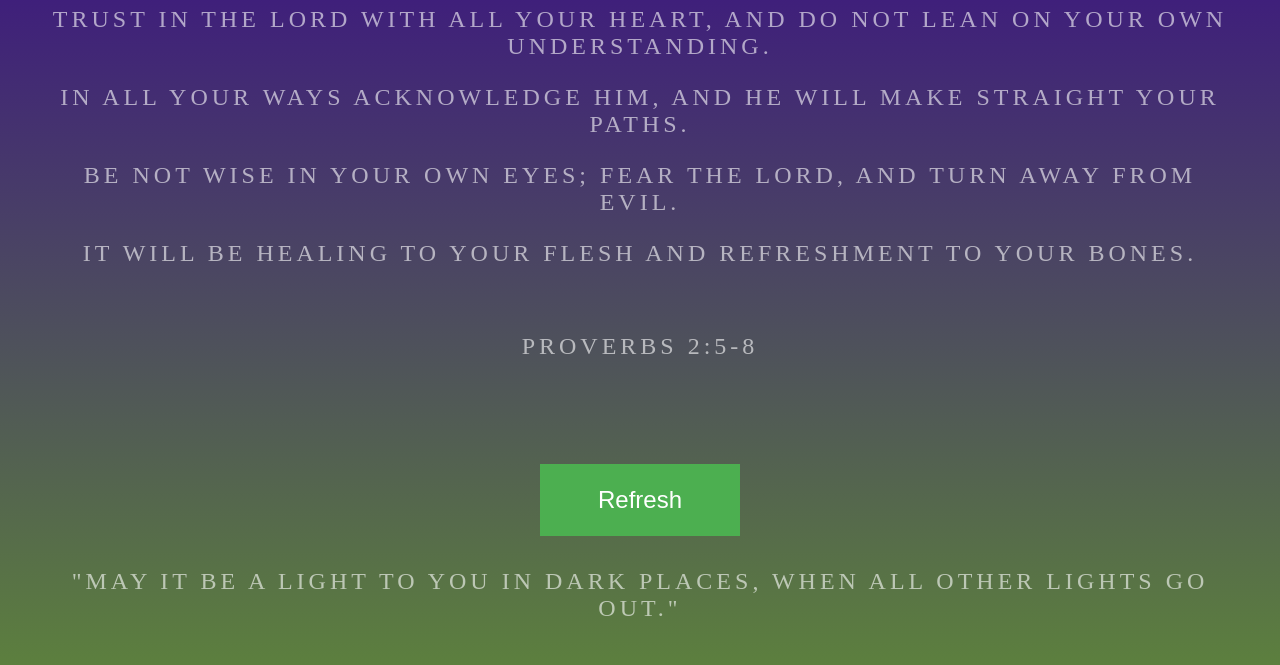
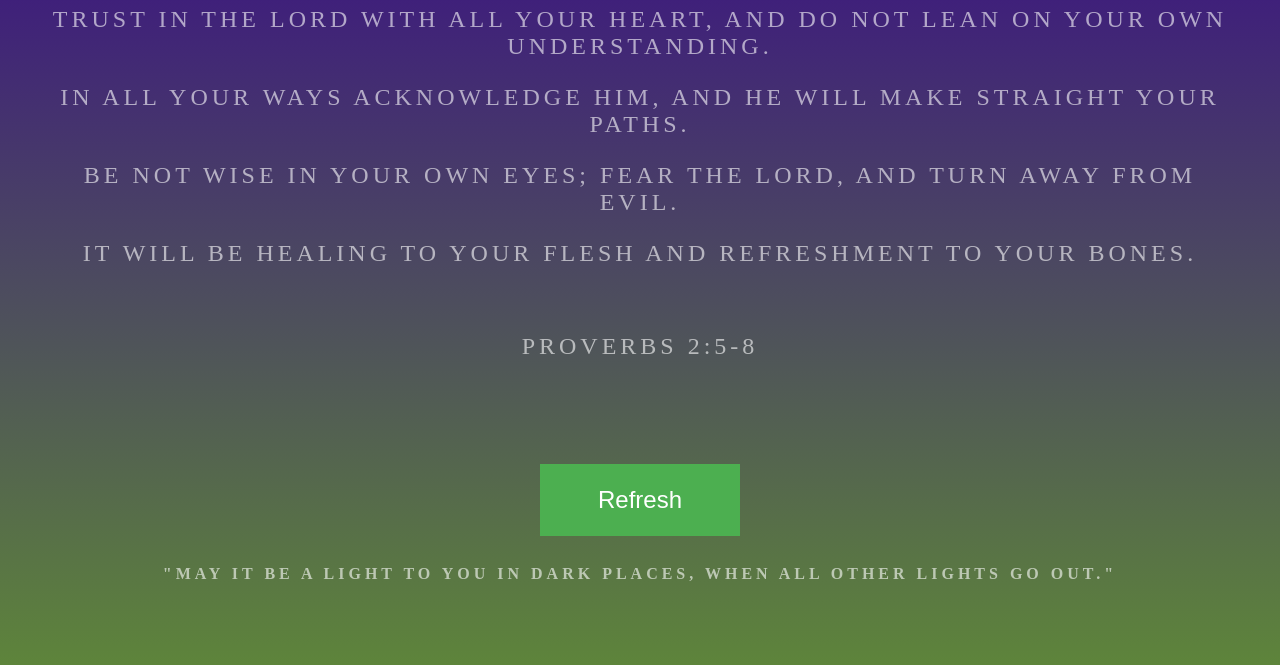
Before and after one commit to kawgh1/verses, a plain HTML site: page index.html in a window 1280 px wide. Shown: the part 135-800 px from the top of the page. Drawn offline with Linux system fonts and the light colour scheme.

Commit message:
Update index.html

```diff
--- a/index.html
+++ b/index.html
@@ -30,7 +30,7 @@
 			<br>
 
 			<input class="btn" type="button" value="Refresh">
-			<p id="light">"May it be a light to you in dark places, when all other lights go out."</p>
+			<h4 id="light">"May it be a light to you in dark places, when all other lights go out."</h4>
 
 			<br>
 			<br>
```
